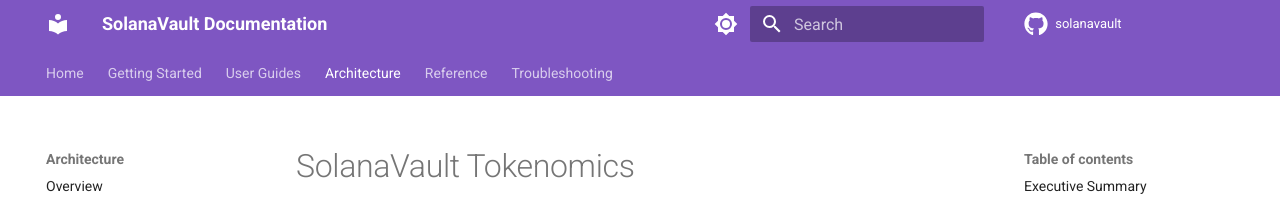
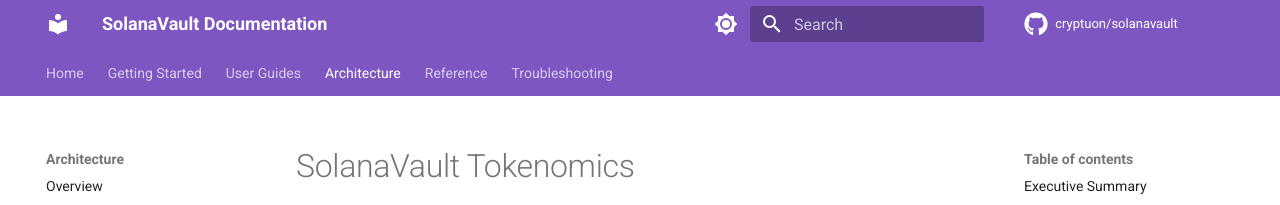
Before and after one commit to cryptuon/solanavault, an MkDocs documentation site: the page built from documentation/docs/architecture/tokenomics.md, in a window 1280 px wide. Shown: the top 205 px of the page. Built offline with MkDocs 1.6.1 and Material for MkDocs 9.7.7, drawn with Linux system fonts in a browser that asks for light colours; comment, search, counter and statistics services are not loaded; some of the changed lines change nothing that is shown.

Commit message:
Expand documentation/
Replaces scaffolded nav stubs with source-grounded docs.

```diff
--- a/documentation/docs/architecture/tokenomics.md
+++ b/documentation/docs/architecture/tokenomics.md
@@ -1,6 +1,6 @@
 # SolanaVault Tokenomics
 
-> Comprehensive token economics derived from the [SolanaVault Whitepaper](../../../docs/research/whitepaper/solanavault_whitepaper.pdf)
+> Comprehensive token economics derived from the [SolanaVault Whitepaper](https://github.com/cryptuon/solanavault/blob/main/docs/research/whitepaper/solanavault_whitepaper.pdf)
 
 ---
 
@@ -464,7 +464,7 @@
 - [Network Architecture](network.md) - How payments flow
 - [Gateway Operators Guide](../guides/gateway-operators.md) - Start earning
 - [Full Node Setup](../guides/full-node.md) - Run a storage node
-- [Whitepaper](../../../docs/research/whitepaper/solanavault_whitepaper.pdf) - Academic paper
+- [Whitepaper](https://github.com/cryptuon/solanavault/blob/main/docs/research/whitepaper/solanavault_whitepaper.pdf) - Academic paper
 
 ---
 
--- a/documentation/mkdocs.yml
+++ b/documentation/mkdocs.yml
@@ -1,10 +1,11 @@
 site_name: SolanaVault Documentation
 site_description: Decentralized blockchain compression and storage network for Solana
 site_author: SolanaVault Team
-site_url: https://docs.solanavault.io
+site_url: https://solanavault.docs.cryptuon.com/
 
-repo_name: solanavault
-repo_url: https://github.com/solanavault/solanavault
+repo_name: cryptuon/solanavault
+repo_url: https://github.com/cryptuon/solanavault
+edit_uri: edit/main/documentation/docs/
 
 theme:
   name: material
@@ -83,7 +84,7 @@
 extra:
   social:
     - icon: fontawesome/brands/github
-      link: https://github.com/solanavault/solanavault
+      link: https://github.com/cryptuon/solanavault
     - icon: fontawesome/brands/twitter
       link: https://twitter.com/solanavault
 
```
